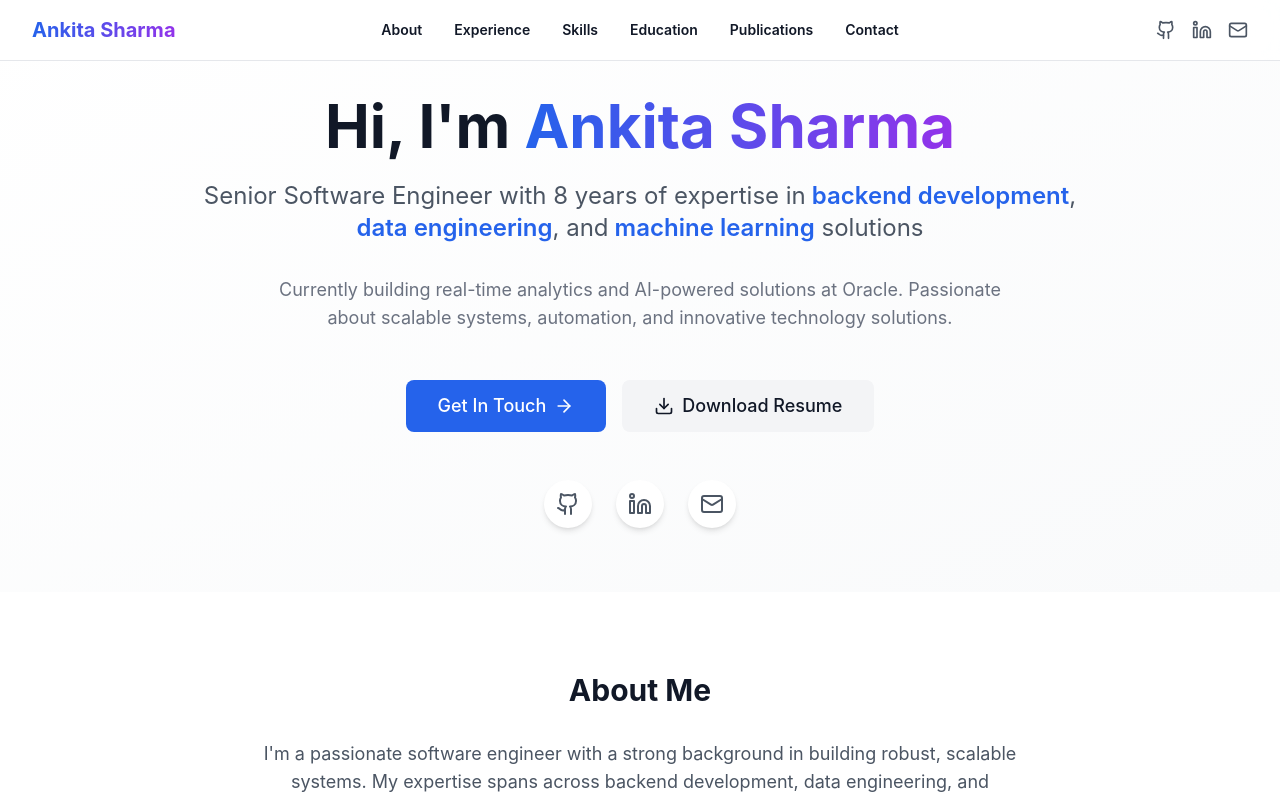
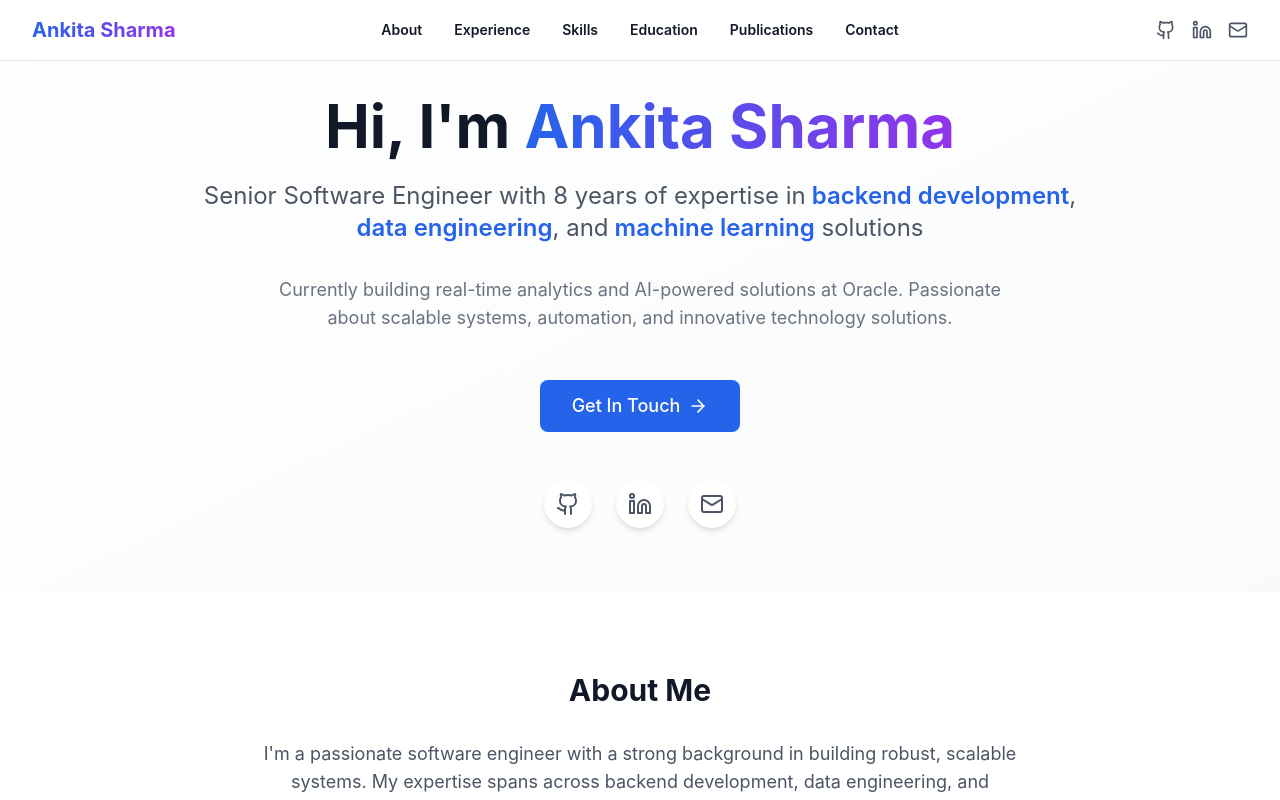
Before and after one commit to ankitamuse/portfolio, a Next.js app: page / in a window 1280 px wide. Shown: the top 800 px of the page. Built offline with nearby package versions, Linux system fonts and the light colour scheme.

Commit message:
removed download

```diff
--- a/components/Contact.tsx
+++ b/components/Contact.tsx
@@ -1,8 +1,7 @@
 'use client'
 
 import { motion } from 'framer-motion'
-import { Mail, Linkedin, Github, MapPin, Download } from 'lucide-react'
-import { getAssetPath } from '@/lib/utils'
+import { Mail, Linkedin, Github, MapPin } from 'lucide-react'
 
 export default function Contact() {
   return (
@@ -123,15 +122,6 @@ export default function Contact() {
                   </a>
 
                   <a
-                    href={getAssetPath('/resume.txt')}
-                    download="Ankita_Sharma_Resume.txt"
-                    className="btn-secondary w-full flex items-center justify-center gap-2"
-                  >
-                    <Download className="h-5 w-5" />
-                    Download Resume
-                  </a>
-
-                  <a
                     href="https://www.linkedin.com/in/ankitamuse/"
                     target="_blank"
                     rel="noopener noreferrer"
--- a/components/Hero.tsx
+++ b/components/Hero.tsx
@@ -1,8 +1,7 @@
 'use client'
 
-import { ArrowRight, Download, Github, Linkedin, Mail } from 'lucide-react'
+import { ArrowRight, Github, Linkedin, Mail } from 'lucide-react'
 import { motion } from 'framer-motion'
-import { getAssetPath } from '@/lib/utils'
 
 export default function Hero() {
   return (
@@ -33,7 +32,7 @@ export default function Hero() {
             initial={{ opacity: 0, y: 20 }}
             animate={{ opacity: 1, y: 0 }}
             transition={{ duration: 0.5, delay: 0.2 }}
-            className="flex flex-col sm:flex-row gap-4 justify-center items-center mb-12"
+            className="flex justify-center mb-12"
           >
             <a
               href="#contact"
@@ -41,14 +40,6 @@ export default function Hero() {
             >
               Get In Touch
               <ArrowRight className="h-5 w-5" />
-            </a>
-            <a
-              href={getAssetPath('/resume.txt')}
-              download="Ankita_Sharma_Resume.txt"
-              className="btn-secondary flex items-center gap-2 text-lg px-8 py-3"
-            >
-              <Download className="h-5 w-5" />
-              Download Resume
             </a>
           </motion.div>
 
--- a/lib/utils.ts
+++ /dev/null
@@ -1,7 +0,0 @@
-/**
- * Utility function to get the correct asset path for static exports
- */
-export function getAssetPath(path: string): string {
-  const basePath = process.env.NODE_ENV === 'production' ? '/portfolio' : '';
-  return `${basePath}${path}`;
-}
--- a/next.config.js
+++ b/next.config.js
@@ -7,9 +7,6 @@ const nextConfig = {
   },
   basePath: process.env.NODE_ENV === 'production' ? '/portfolio' : '',
   assetPrefix: process.env.NODE_ENV === 'production' ? '/portfolio/' : '',
-  async rewrites() {
-    return []
-  },
 }
 
 module.exports = nextConfig
```
